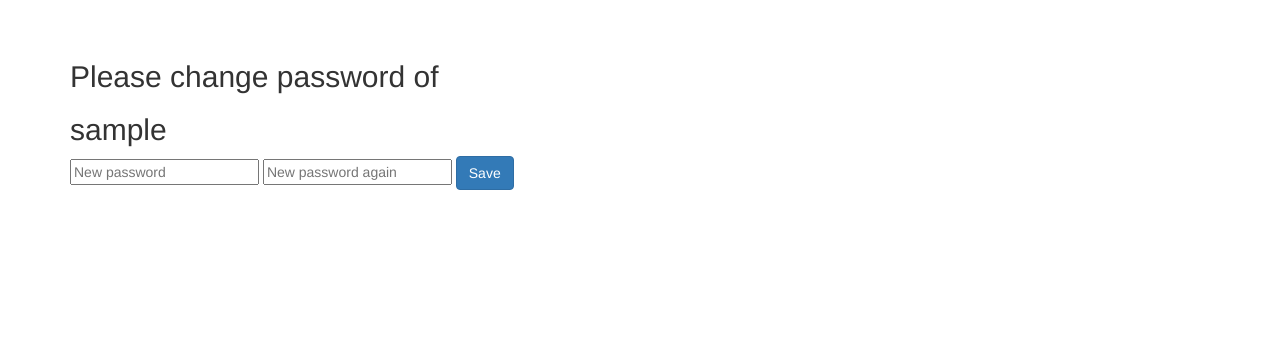
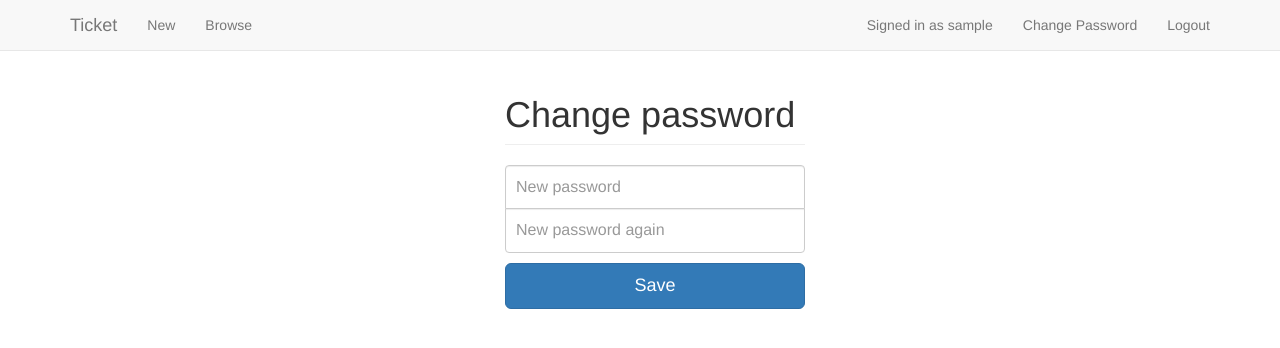
Before and after one commit to goncha/django-ticket, a Django app: page /accounts/password/ in a window 1280 px wide. Shown: the top 348 px of the page. Run offline with Django 3.2, Linux system fonts and the light colour scheme; the visitor is signed in with stand-in values (Sample User, id 1); some libraries are stand-ins or nearby versions.

Commit message:
Fix change password ui and ticket saving problem

```diff
--- a/accounts/static/accounts/css/form.css
+++ b/accounts/static/accounts/css/form.css
@@ -28,12 +28,14 @@ body {
 .form-signin .form-control:focus {
   z-index: 2;
 }
-.form-signin input[id="inputUsername"] {
+.form-signin input[id="inputUsername"],
+.form-signin input[id="inputNewPassword"] {
   margin-bottom: -1px;
   border-bottom-right-radius: 0;
   border-bottom-left-radius: 0;
 }
-.form-signin input[id="inputPassword"] {
+.form-signin input[id="inputPassword"],
+.form-signin input[id="inputNewPasswordAgain"] {
   margin-bottom: 10px;
   border-top-left-radius: 0;
   border-top-right-radius: 0;
--- a/accounts/templates/accounts/password.html
+++ b/accounts/templates/accounts/password.html
@@ -1,4 +1,4 @@
-{% extends 'ticketsys/site_base.html' %}
+{% extends 'ticketsys/site.html' %}
 
 {% load staticfiles %}
 
@@ -8,21 +8,20 @@
 <link rel="stylesheet" href="{% static 'accounts/css/form.css' %}" type="text/css" media="screen" />
 {% endblock %}
 
-{% block content %}
+{% block main_content %}
 <div class="container">
-<form class="form-accounts" method="post" action="{% url 'accounts:password' %}">
-<h2 class="form-accounts-heading">Please change password of</h2>
-<h2 class="form-accounts-heading">{{ username }}</h2>
+<form class="form-signin" method="post" action="{% url 'accounts:password' %}">
+<h1 class="page-header">Change password</h1>
 {% if error_message %}
-<p class="text-error"><strong>{{ error_message }}</strong></p>
+<p class="text-danger"><strong>{{ error_message }}</strong></p>
 {% endif %}
 {% if info_message %}
 <p class="text-success"><strong>{{ info_message }}</strong></p>
 {% endif %}
 {% csrf_token %}
-<input type="password" class="input-block-level" name="password" value="" placeholder="New password"/>
-<input type="password" class="input-block-level" name="repassword" value="" placeholder="New password again"/>
-<input type="submit" class="btn btn-large btn-primary" value="Save" />
+<input type="password" id="inputNewPassword" class="form-control" name="password" value="" placeholder="New password" required/>
+<input type="password" id="inputNewPasswordAgain" class="form-control" name="repassword" value="" placeholder="New password again" required/>
+<input type="submit" class="btn btn-lg btn-primary btn-block" value="Save" />
 </form>
 </div>
 {% endblock %}
--- a/ticket/templates/ticket/list.html
+++ b/ticket/templates/ticket/list.html
@@ -19,7 +19,7 @@
   <tbody>
     {% for ticket in ticket_list %}
     <tr>
-      <td>{{ ticket.id }}</td>
+      <td><a href="{% url 'ticket:detail' ticket.id %}">{{ ticket.id }}<a></td>
       <td>{{ ticket.summary }}</td>
       <td>{{ ticket.problem }}</td>
       <td>{{ ticket.solution }}</td>
```
Also changed, not shown: ticket/models.py (+7 -1 lines), ticket/templates/ticket/ticket.html (+9 -0 lines), ticket/views.py (+13 -3 lines).
